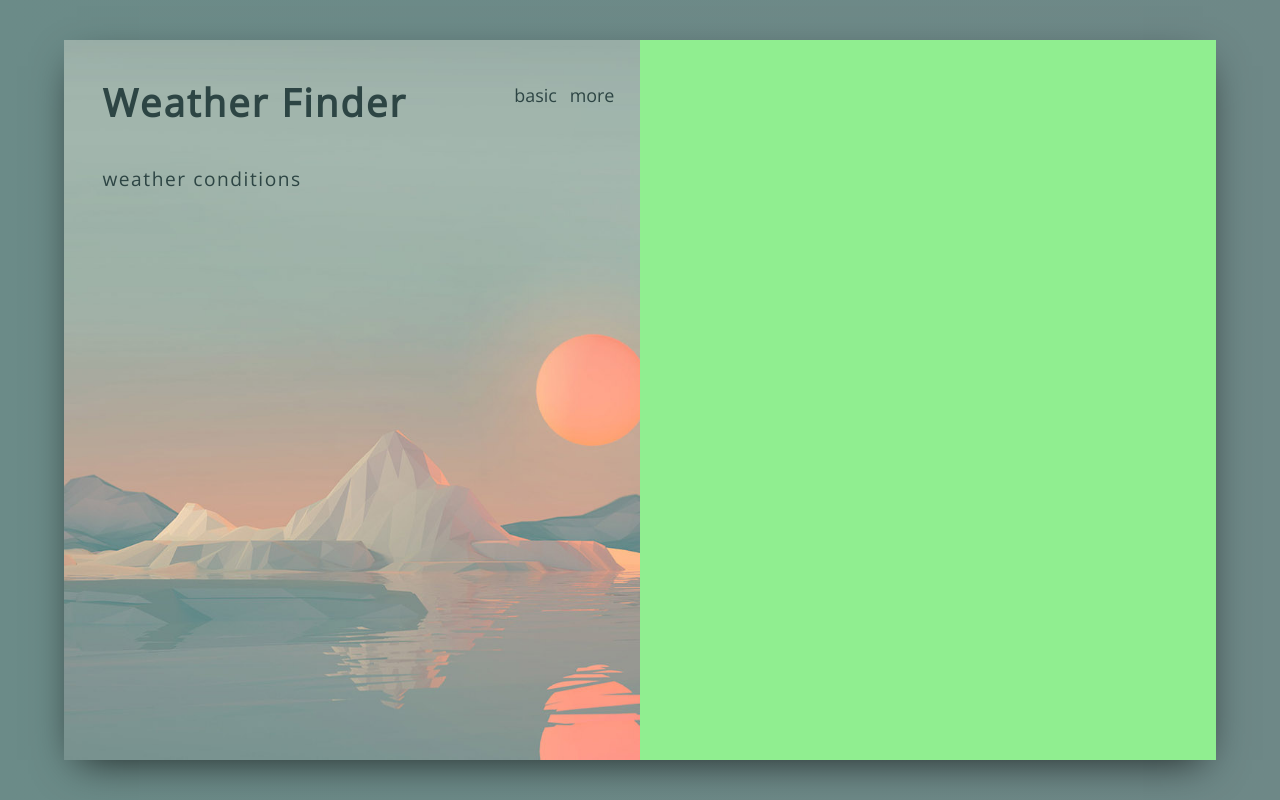
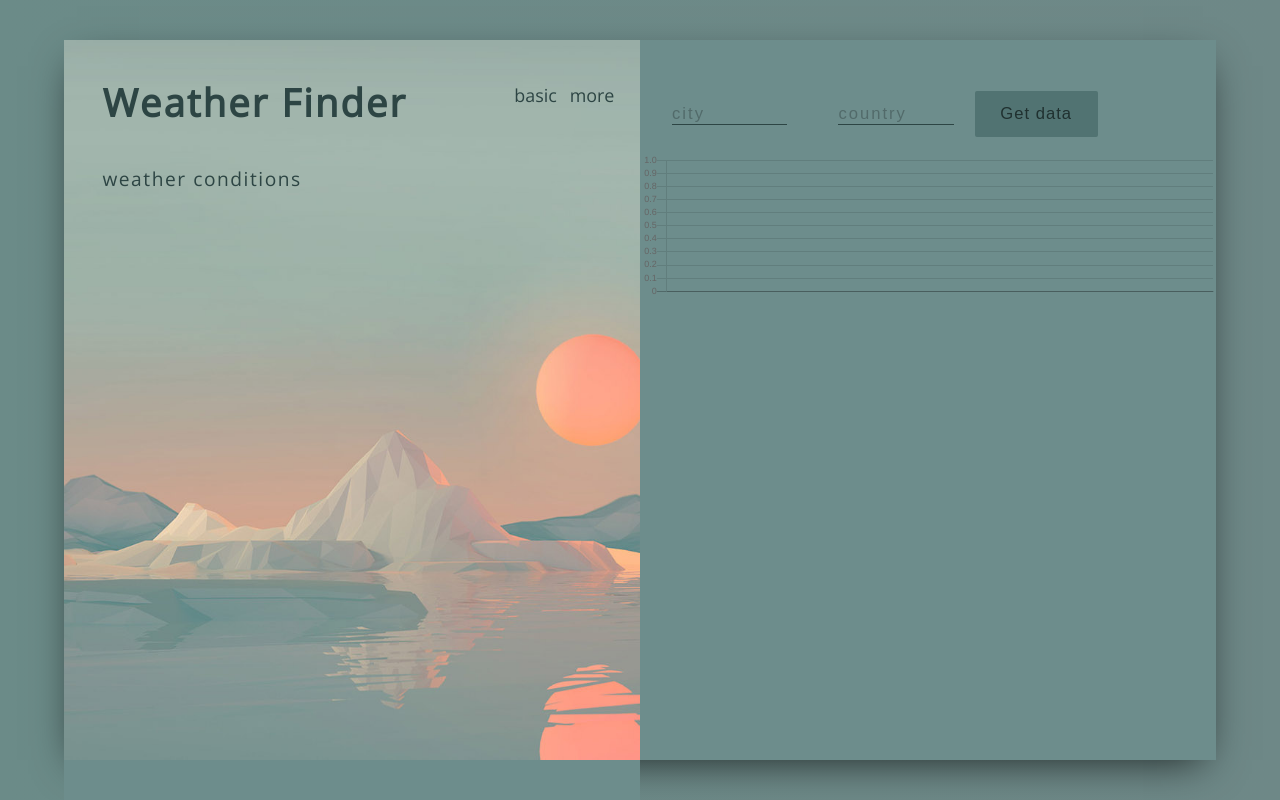
Before and after one commit to xaositectt/weather_app, a React (Create React App) app: page /#/advanced in a window 1280 px wide. Before the commit this address led to /#/. Shown: the top 800 px of the page. Built offline with nearby package versions, Linux system fonts and the light colour scheme.

Commit message:
fixed home url

```diff
--- a/src/App.js
+++ b/src/App.js
@@ -77,7 +77,7 @@ class App extends React.Component {
       <HashRouter>
         <div className="background">
 
-          <div className="links"><NavLink to="/basic" className="linkleft">basic</NavLink >
+          <div className="links"><NavLink to="/" className="linkleft">basic</NavLink >
           <NavLink to="/advanced" className="linkright">more</NavLink></div>
 
           <div className="container">
@@ -93,7 +93,7 @@ class App extends React.Component {
             />
 
 
-            <Route path="/basic"  render={() => <RightSideBasic
+            <Route path="/"  render={() => <RightSideBasic
                                                 getWeather={this.getWeather}
                                                 city={this.state.city}
                                                 country={this.state.country}
--- a/src/components/linechart.js
+++ b/src/components/linechart.js
@@ -46,7 +46,7 @@ const LineGraph = (props) => {
         }],
         yAxes: [{
           ticks: {
-              fontSize: 8
+              fontSize: 9
           }
       }],
     }
@@ -55,7 +55,7 @@ const LineGraph = (props) => {
 
   return (
     <div>
-       { !props.error &&  <Line data={data} options={options} /> }
+       <Line data={data} options={options} />
    </div>
   )
 }
```
Also changed, not shown: src/components/advancedweather.js (deleted).
